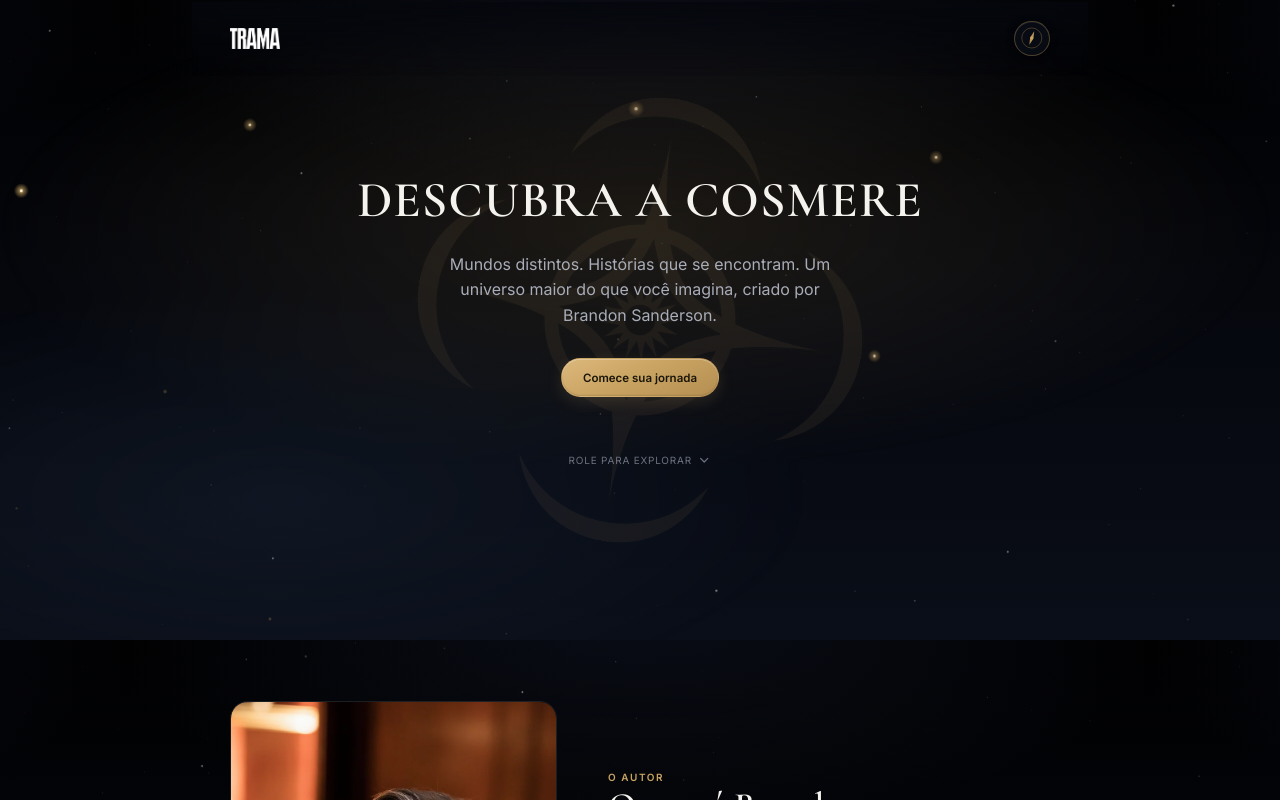
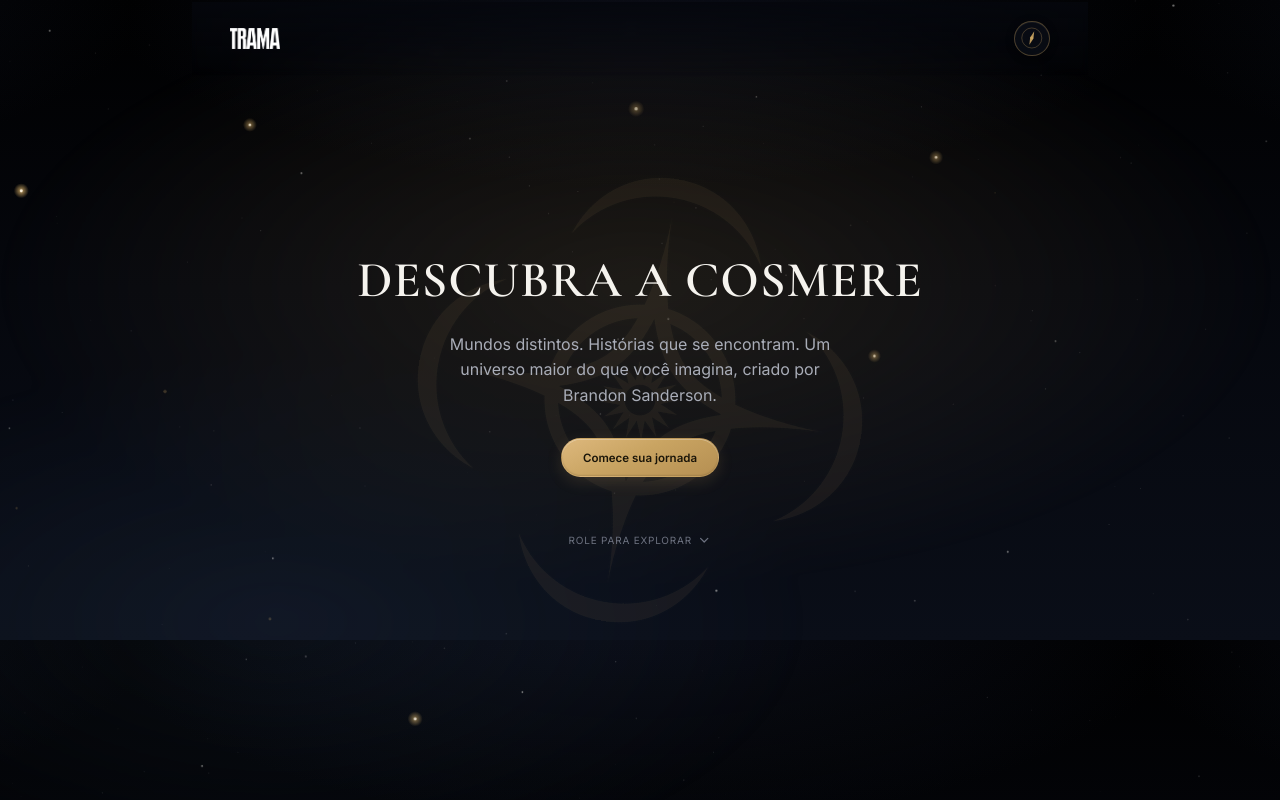
Before and after one commit to thadeucupello/cosmere-trama, a React (Vite) app in the folder cosmere/: page / in a window 1280 px wide. Shown: the top 800 px of the page. Built offline with nearby package versions, Linux system fonts and the light colour scheme.

Commit message:
Mantém a abertura em tela cheia

```diff
--- a/cosmere/src/styles/sections.css
+++ b/cosmere/src/styles/sections.css
@@ -7,6 +7,13 @@
   justify-content: center;
   text-align: center;
   overflow: hidden;
+}
+
+@media (min-width: 901px) {
+  .hero {
+    /* Compensa a escala de 80% aplicada ao desktop: 125% × 80% = 100%. */
+    min-height: 125svh;
+  }
 }
 
 .hero__nebula-wrap {
```
